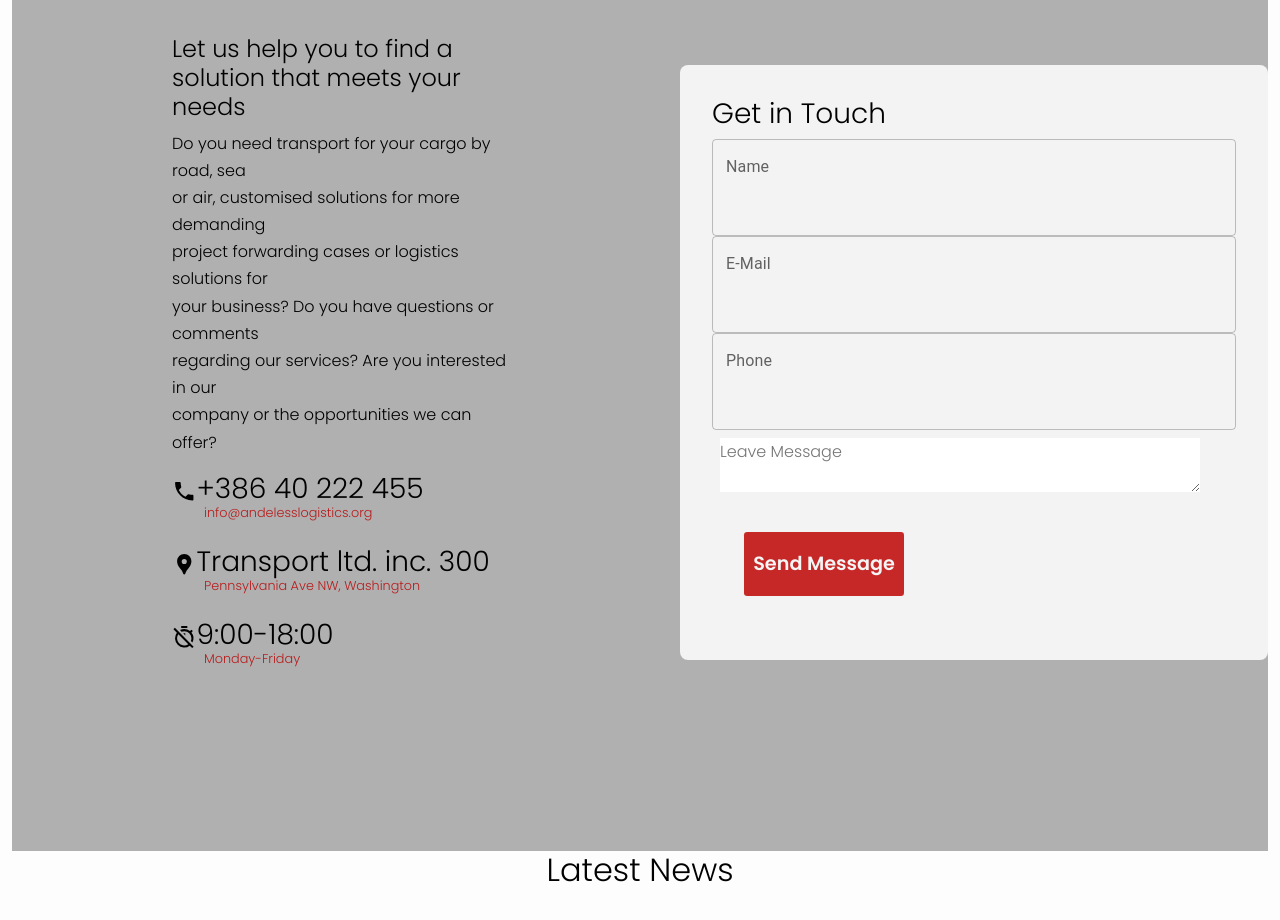
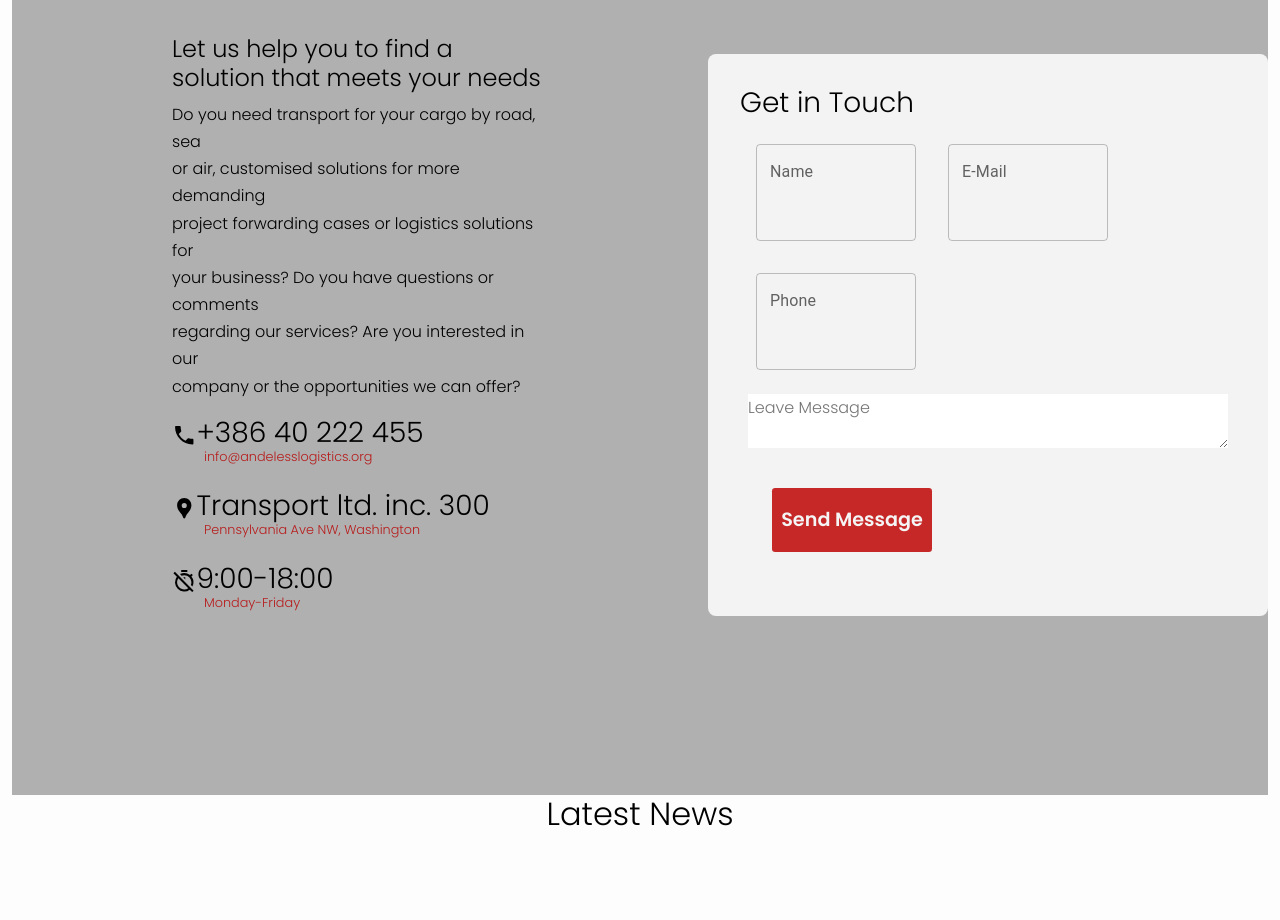
Before and after one commit to Roche001/Logistics-company, a React (Create React App) app: page / in a window 1280 px wide. Shown: the part 3520-4440 px from the top of the page. Built offline with nearby package versions, Linux system fonts and the light colour scheme.

Commit message:
update changes

```diff
--- a/src/components/home/Home.jsx
+++ b/src/components/home/Home.jsx
@@ -16,7 +16,7 @@ import "swiper/css/navigation";
 import { Autoplay, Pagination, Navigation } from "swiper";
 import AOS from "aos";
 import "aos/dist/aos.css";
-import { TextField } from "@mui/material";
+import { TextField, Box } from "@mui/material";
 
 const Home = () => {
   const [modal, setModal] = useState(false);
@@ -459,6 +459,14 @@ const Home = () => {
           <div className="find-container-holder">
             <h3>Get in Touch</h3>
             <div className="input">
+              <Box
+                component="form"
+                sx={{
+                  "& > :not(style)": { m: 2, width: "10rem" },
+                }}
+                noValidate
+                autoComplete="off"
+              >
                 <TextField
                   id="outlined-basic"
                   label="Name"
@@ -478,7 +486,7 @@ const Home = () => {
                   variant="outlined"
                   className="field"
                 />
-
+              </Box>
               <textarea
                 name="Message"
                 id="Message"
```
Lines whose indentation alone changed are shown as unchanged.
